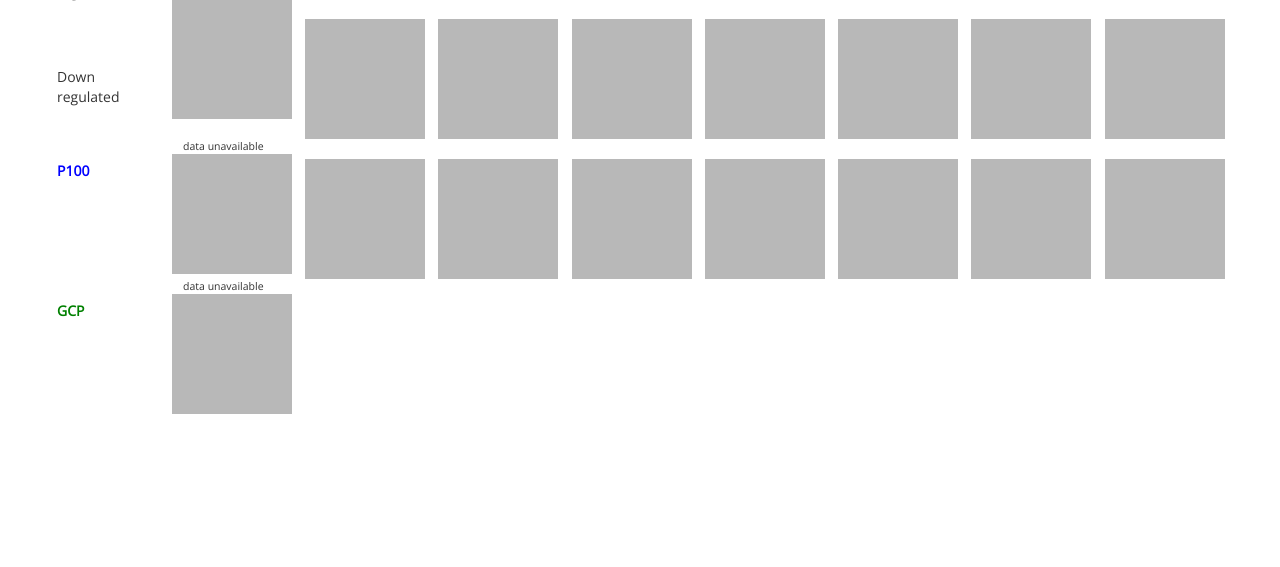
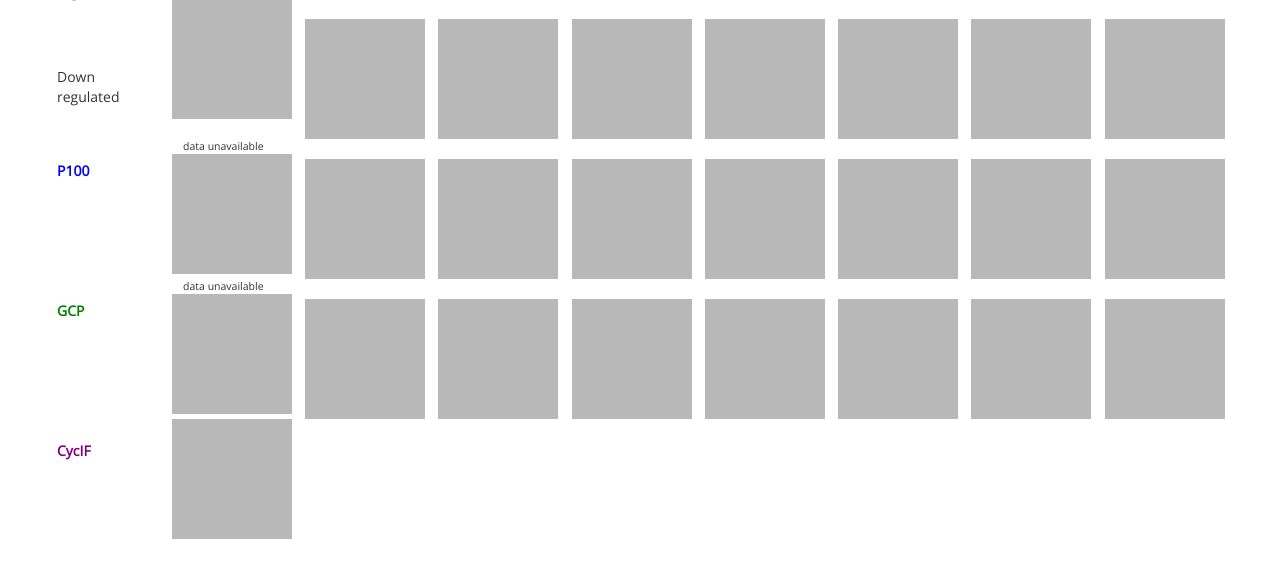
Before and after one commit to MaayanLab/MCF10A, a Flask app: template MCF10A_app/app/templates/analysis.html in a window 1280 px wide. Shown: the part 475-1042 px from the top of the page. Before the commit the page ends 889 px from the top, so only its background shows below. Run offline with Flask 2, Linux system fonts and the light colour scheme; the template is opened without the code that fills it: most values are stand-ins (such as "Sample title", 1, 10 or a date in 2020); parts of the project's set-up code (start-up, migrations or seed data) failed here and were passed over; some libraries are stand-ins or nearby versions.

Commit message:
Testing: make new CycIF boxes in Analysis

```diff
--- a/MCF10A_app/app/templates/analysis.html
+++ b/MCF10A_app/app/templates/analysis.html
@@ -88,6 +88,14 @@
                 </div>
 
             </div>
+            <div class="cycif-container">
+                <div style="top:10%;position:relative;">
+                    <span style="color:purple; font-weight:bold;">CycIF</span>
+                    <br>
+                    <p id="gcp-selected" style="font-size:0.8em;"></p>
+                </div>
+
+            </div>
         </div>
         <div class="col-xs-11">
             <div class="col-xs-6">
--- a/MCF10A_app/app/templates/partials/analysis-drug.html
+++ b/MCF10A_app/app/templates/partials/analysis-drug.html
@@ -41,4 +41,8 @@
         <p class="concentration-val" id="{{drug_num}}-gcp-val"></p>
         <svg width="120" height="120" class="grid" id="{{drug_num}}-gcp"><rect class="rect-p100" x="0" y="0" width="120" height="120" style="fill: rgb(184, 184, 184);"></rect></svg>
     </div>
+    <div class="cycif-container" id="{{drug_num}}-gcp-container">
+        <p class="concentration-val" id="{{drug_num}}-gcp-val"></p>
+        <svg width="120" height="120" class="grid" id="{{drug_num}}-gcp"><rect class="rect-p100" x="0" y="0" width="120" height="120" style="fill: rgb(184, 184, 184);"></rect></svg>
+    </div>
 </div>
```
